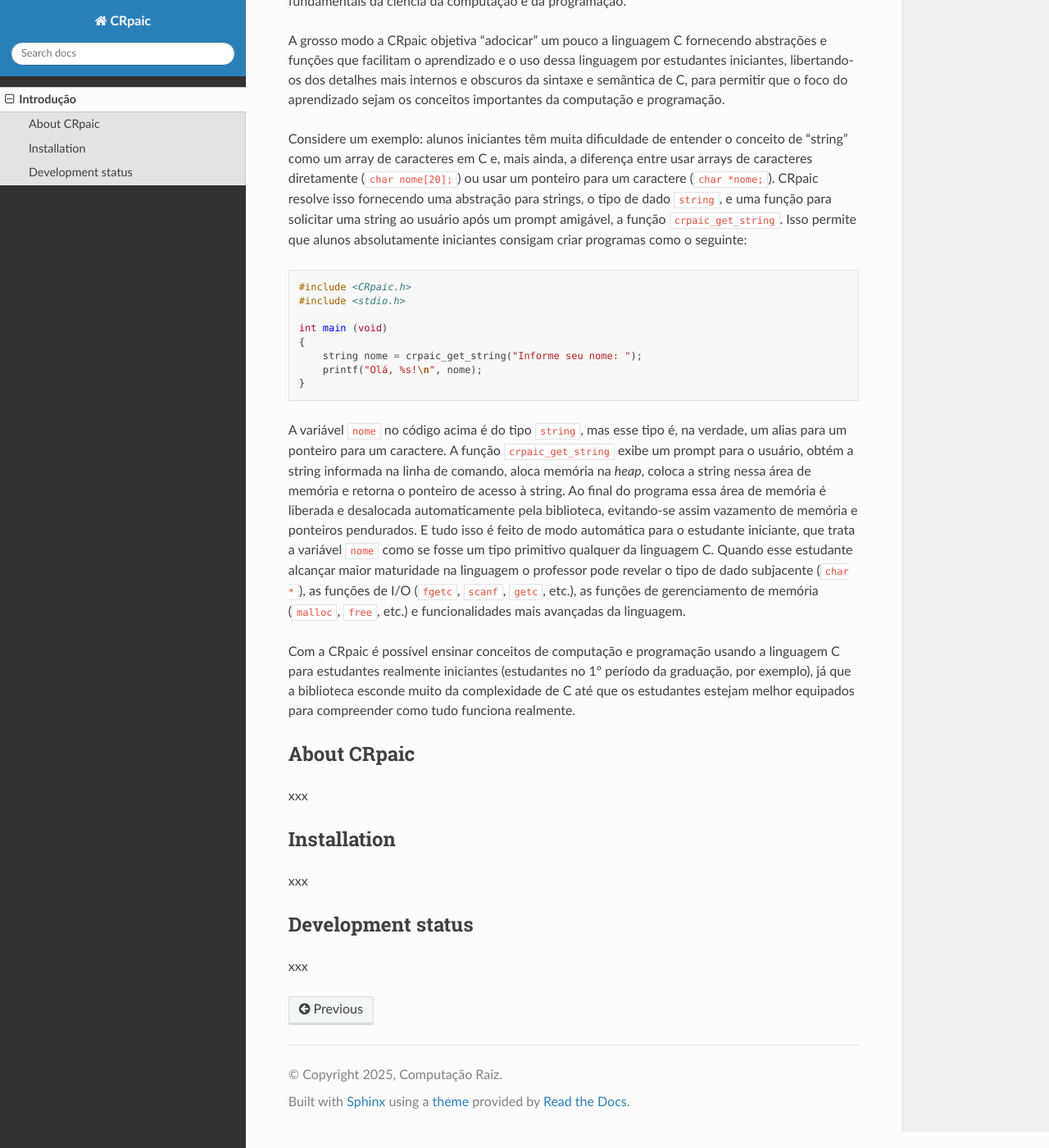
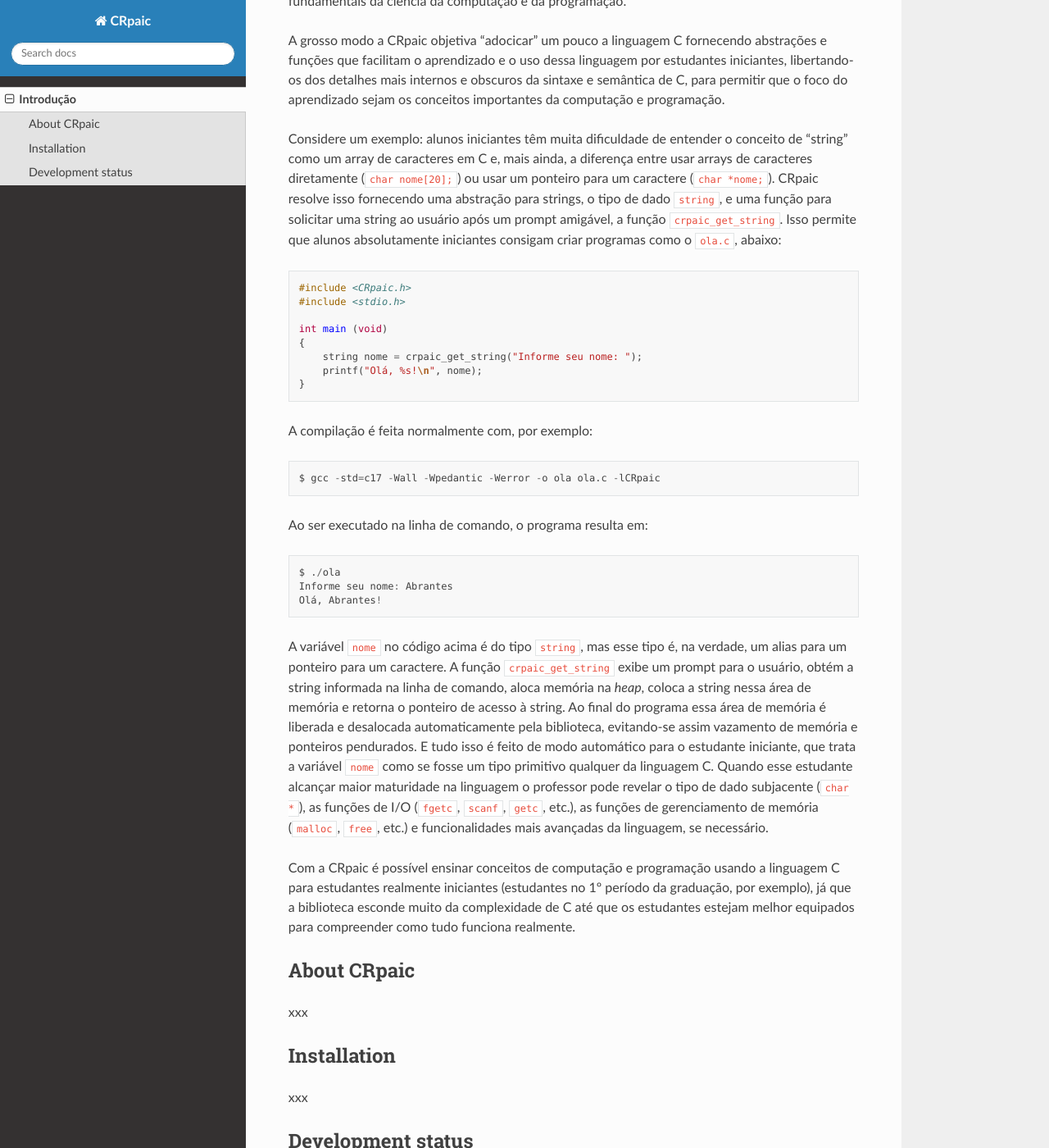
Before and after one commit to computacaoraiz/CRpaic_docs, a Sphinx documentation site: the page built from docs/source/intro.rst, in a window 1280 px wide and 1400 px high, scrolled down 468 px. Shown: the whole window at 82% size. Built offline with Sphinx 7.4.7 and the Read the Docs theme 3.1.0, drawn with Linux system fonts in a browser that asks for light colours.

Commit message:
Teste para a introdução

```diff
--- a/docs/source/intro.rst
+++ b/docs/source/intro.rst
@@ -34,7 +34,7 @@ ponteiro para um caractere (:code:`char *nome;`). CRpaic resolve isso fornecendo
 uma abstração para strings, o tipo de dado :code:`string`, e uma função para
 solicitar uma string ao usuário após um prompt amigável, a função
 :code:`crpaic_get_string`. Isso permite que alunos absolutamente iniciantes
-consigam criar programas como o seguinte::
+consigam criar programas como o :file:`ola.c`, abaixo::
 
     #include <CRpaic.h>
     #include <stdio.h>
@@ -45,6 +45,16 @@ consigam criar programas como o seguinte::
         printf("Olá, %s!\n", nome);
     }
 
+A compilação é feita normalmente com, por exemplo::
+
+  $ gcc -std=c17 -Wall -Wpedantic -Werror -o ola ola.c -lCRpaic
+
+Ao ser executado na linha de comando, o programa resulta em::
+
+  $ ./ola
+  Informe seu nome: Abrantes
+  Olá, Abrantes!
+
 A variável :code:`nome` no código acima é do tipo :code:`string`, mas esse tipo
 é, na verdade, um alias para um ponteiro para um caractere. A função
 :code:`crpaic_get_string` exibe um prompt para o usuário, obtém a string
@@ -52,13 +62,13 @@ informada na linha de comando, aloca memória na *heap*, coloca a string nessa
 área de memória e retorna o ponteiro de acesso à string. Ao final do programa
 essa área de memória é liberada e desalocada automaticamente pela biblioteca,
 evitando-se assim vazamento de memória e ponteiros pendurados. E tudo isso é
-feito de modo automática para o estudante iniciante, que trata a variável
+feito de modo automático para o estudante iniciante, que trata a variável
 :code:`nome` como se fosse um tipo primitivo qualquer da linguagem C. Quando
 esse estudante alcançar maior maturidade na linguagem o professor pode revelar o
 tipo de dado subjacente (:code:`char *`), as funções de I/O (:code:`fgetc`,
 :code:`scanf`, :code:`getc`, etc.), as funções de gerenciamento de memória
 (:code:`malloc`, :code:`free`, etc.) e funcionalidades mais avançadas da
-linguagem.
+linguagem, se necessário.
 
 Com a CRpaic é possível ensinar conceitos de computação e programação usando a
 linguagem C para estudantes realmente iniciantes (estudantes no 1º período da
```
